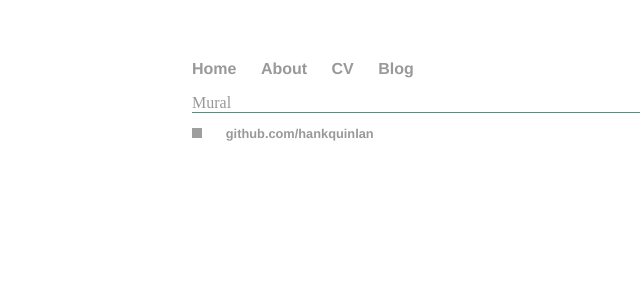
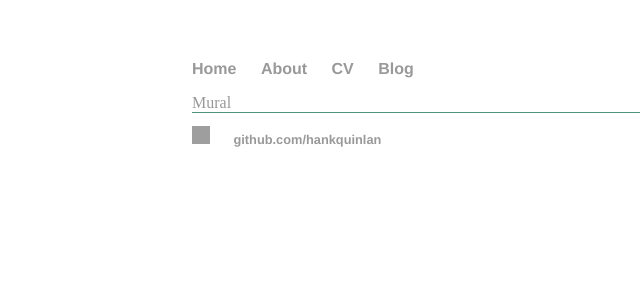
Before and after one commit to oapanhabolasdealvalade/oapanhabolasdealvalade1.github.io, a Jekyll site: the page built from index.html, in a window 1280 px wide. Shown: the top 300 px of the page, without its empty margins (0-640 px from the left). Built offline with Jekyll 4.4.1, drawn with Linux system fonts in a browser that asks for light colours; comment, search, counter and statistics services are not loaded; grey boxes are pictures that could not be loaded.

Commit message:
Update main.css

```diff
--- a/css/main.css
+++ b/css/main.css
@@ -13,8 +13,8 @@ nav ul li, footer ul li {
     margin-right: 20px;
 }
 footer img {
-    width: 0.8em;
-    height:0.8em;
+    width: 1.4em;
+    height: 1.4em;
 }
 nav:hover {
     color:green;
```
